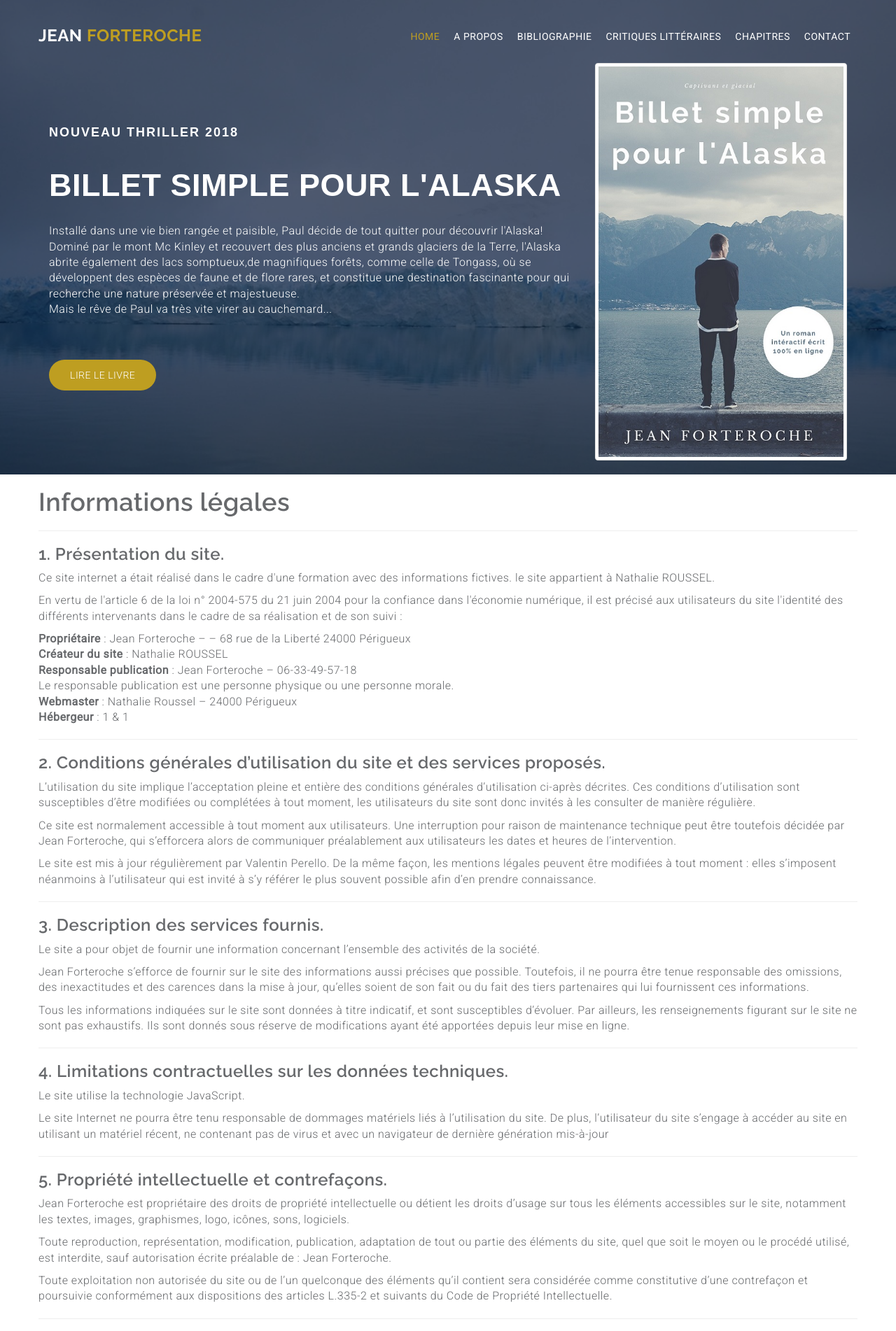
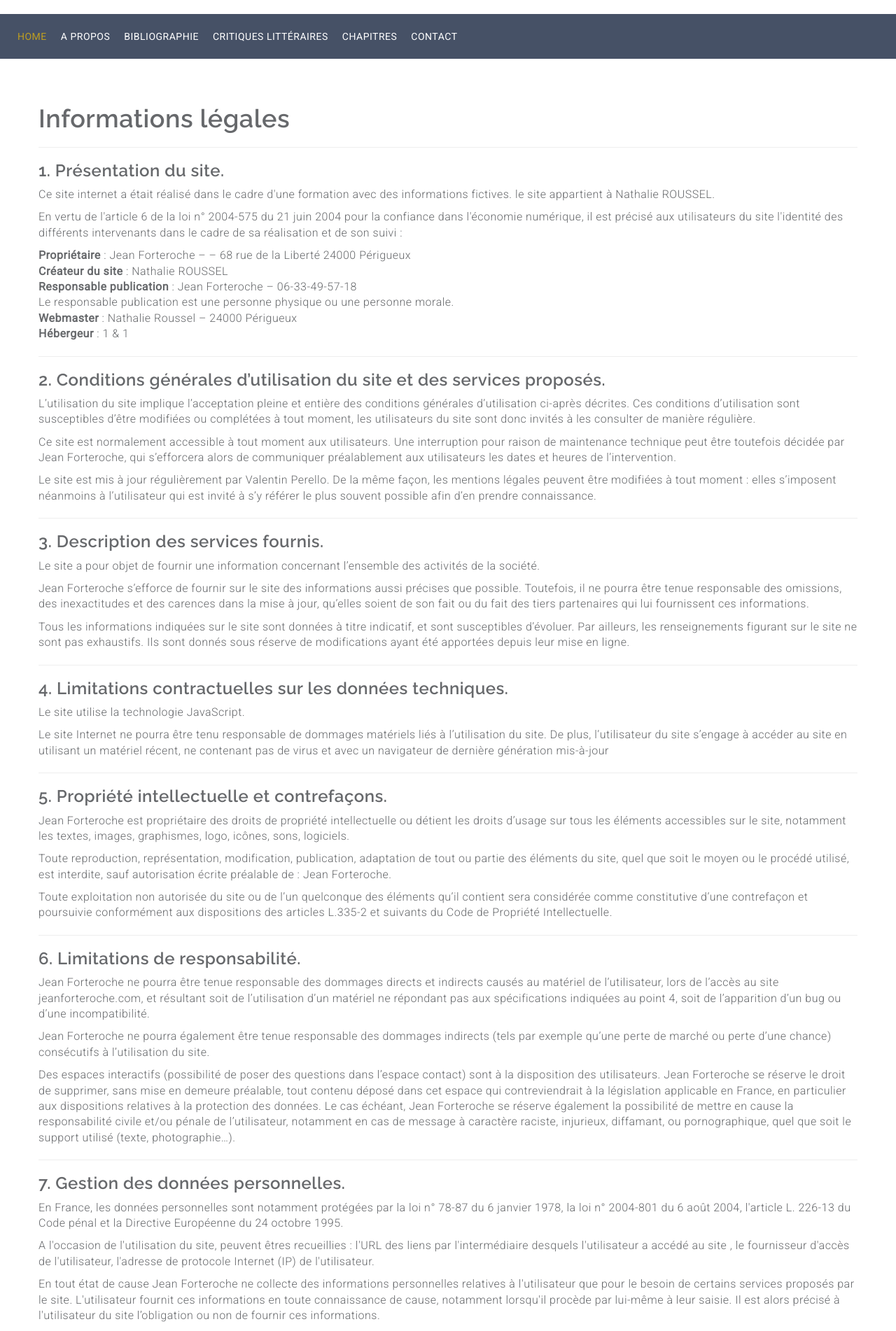
Before and after one commit to Nathalieroussel/projet3, a PHP site: page /index.php?action=legalNoticeView in a window 1280 px wide. Shown: the top 1902 px of the page at 70% size. Run offline with PHP 8.4, Linux system fonts and the light colour scheme; some libraries are stand-ins or nearby versions.

Commit message:
modification présentation legalnotice page

```diff
--- a/public/css/style.css
+++ b/public/css/style.css
@@ -1105,3 +1105,17 @@ Responsive media queries
 
 
 }
+
+
+/***********************************
+************************************
+chapitres
+************************************
+***********************************/
+
+
+
+
+.legalNotice {
+    margin-top: 150px;
+}
--- a/src/view/chapitre.php
+++ b/src/view/chapitre.php
@@ -8,6 +8,10 @@
             </div>
 
             </div>
+
+
+
+
 
             <div class="col-md-4 col-sm-6 col-xs-12">
                 <div class="blog-sec">
--- a/src/view/frontend/legalNoticeView.php
+++ b/src/view/frontend/legalNoticeView.php
@@ -2,7 +2,7 @@
 
 <?php ob_start(); ?>
 
-<?php require('./src/view/header.php'); ?>
+<?php require('./src/view/nav_admin.php'); ?>
 <div class="container">
 	<section class="row">
 		<div class="legalNotice">
```
